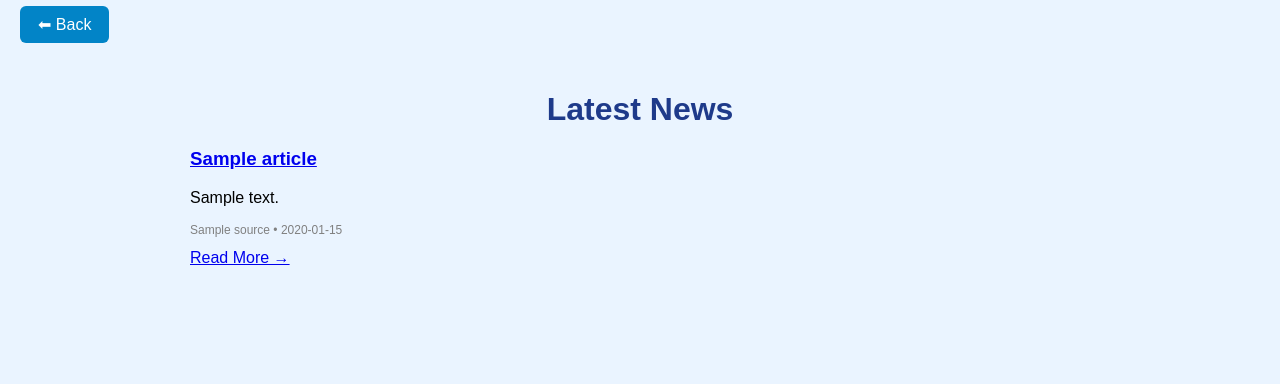
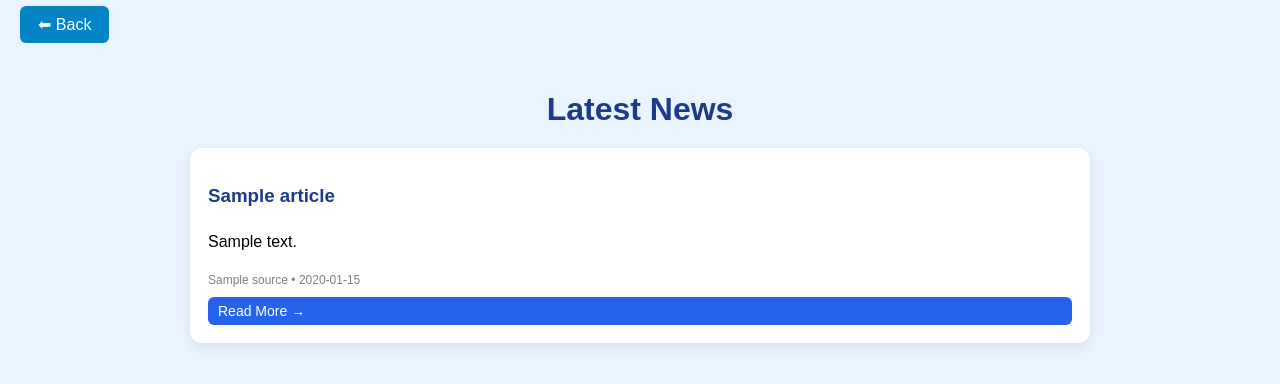
Before and after one commit to AshHole24/fake-news-detection, a Flask app: page /latest in a window 1280 px wide. Shown: the top 384 px of the page. Run offline with Flask 3, Linux system fonts and the light colour scheme; tables that the repository leaves empty hold one stand-in row (values such as "Sample post"); a database or web service that is not in the repository returns one stand-in record (values such as "Sample title"); data that the repository does not hold is empty; parts of the project's set-up code (start-up, migrations or seed data) failed here and were passed over.

Commit message:
Update style.css

```diff
--- a/static/style.css
+++ b/static/style.css
@@ -1,3 +1,4 @@
+/* BODY */
 body{
     font-family: Arial;
     margin:0;
@@ -104,20 +105,84 @@ canvas{
     margin:auto;
 }
 
-/* HISTORY CARDS (FIXED SPACING) */
+/* ========================= */
+/* 🔥 FIXED LATEST NEWS UI */
+/* ========================= */
+
+.news-grid{
+    display:grid;
+    grid-template-columns:repeat(auto-fit,minmax(280px,1fr));
+    gap:25px;
+    margin-top:20px;
+}
+
+.news-card{
+    background:white;
+    padding:18px;
+    border-radius:12px;
+    box-shadow:0 4px 12px rgba(0,0,0,0.08);
+    transition:0.3s;
+    display:flex;
+    flex-direction:column;
+    justify-content:space-between;
+}
+
+.news-card:hover{
+    transform:translateY(-5px);
+}
+
+.news-card h3{
+    margin-bottom:10px;
+    color:#1e3a8a;
+}
+
+.news-card p{
+    margin-bottom:10px;
+}
+
+/* REMOVE BLUE LINK */
+.news-link{
+    text-decoration:none;
+    color:inherit;
+}
+
+/* READ BUTTON */
+.read-btn{
+    margin-top:auto;
+    display:inline-block;
+    padding:6px 10px;
+    background:#2563eb;
+    color:white;
+    border-radius:6px;
+    text-decoration:none;
+    font-size:14px;
+}
+
+/* ========================= */
+/* HISTORY */
+/* ========================= */
+
 .history-card{
     background:white;
     padding:15px;
     border-radius:10px;
-    margin-bottom:15px;   /* 🔥 spacing added */
+    margin-bottom:15px;
     box-shadow:0 2px 8px rgba(0,0,0,0.08);
 }
 
+/* ========================= */
 /* ARTICLE */
+/* ========================= */
+
 .article-card{
     background:white;
     padding:25px;
     border-radius:12px;
+}
+
+.content{
+    margin-top:15px;
+    line-height:1.7;
 }
 
 /* CHAT */
```
